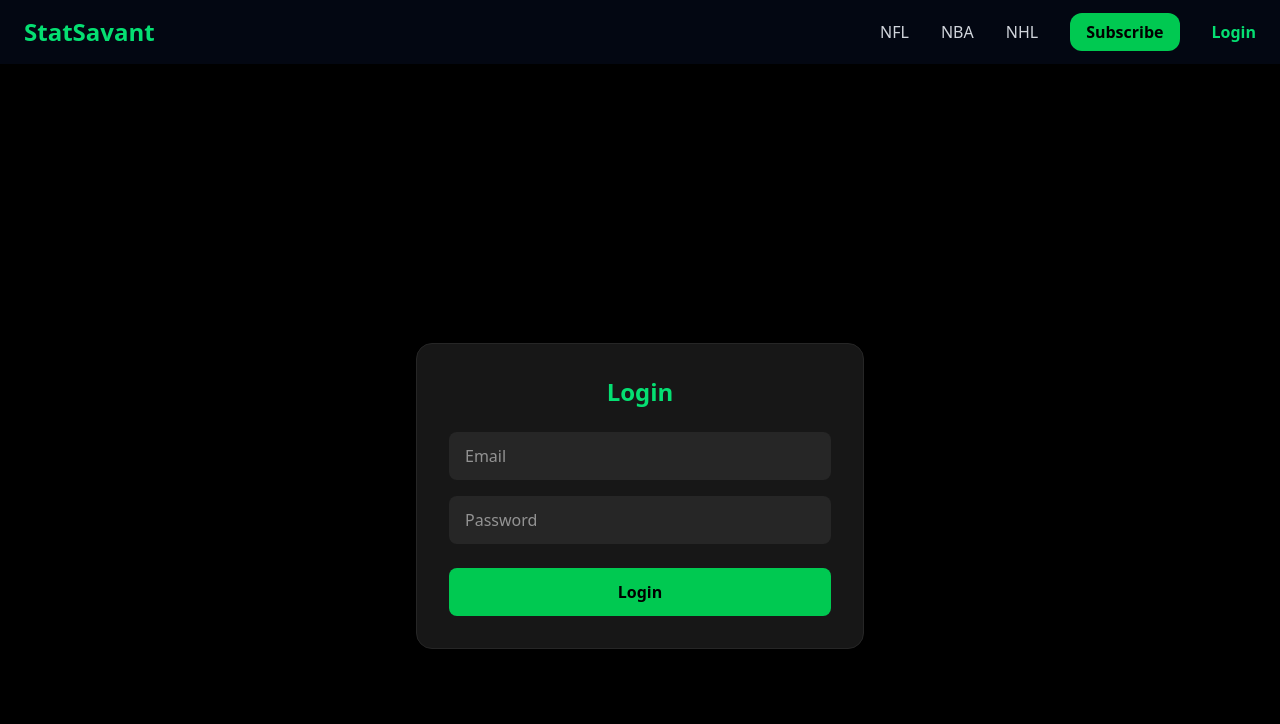
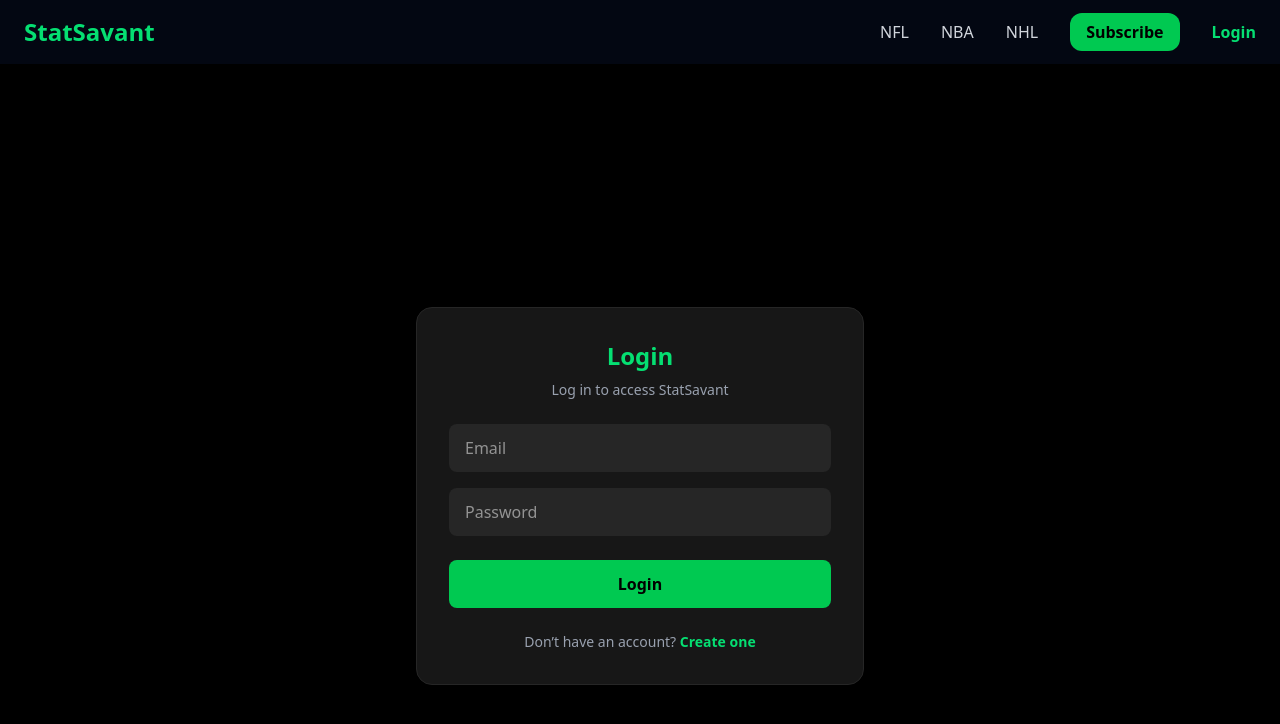
Before and after one commit to StatSavant1/statsavant, a Next.js app: page /login in a window 1280 px wide. Shown: the top 724 px of the page. Built offline with nearby package versions, Linux system fonts and the light colour scheme; no server answers.

Commit message:
Add login/signup toggle and complete auth-first subscription flow

```diff
--- a/app/login/page.tsx
+++ b/app/login/page.tsx
@@ -1,6 +1,7 @@
 "use client";
 
 import { useState } from "react";
+import { useSearchParams } from "next/navigation";
 import { createBrowserClient } from "@supabase/ssr";
 import { useAuth } from "@/components/AuthProvider";
 
@@ -11,13 +12,18 @@
   );
 
   const { refreshAuth } = useAuth();
+  const searchParams = useSearchParams();
 
+  // 🔁 Redirect after auth (default to /subscribe)
+  const redirectTo = searchParams.get("redirect") || "/subscribe";
+
+  const [mode, setMode] = useState<"login" | "signup">("login");
   const [email, setEmail] = useState("");
   const [password, setPassword] = useState("");
   const [loading, setLoading] = useState(false);
   const [error, setError] = useState<string | null>(null);
 
-  async function handleLogin(e: React.FormEvent) {
+  async function handleSubmit(e: React.FormEvent) {
     e.preventDefault();
     if (loading) return;
 
@@ -25,6 +31,7 @@
     setError(null);
 
     try {
+      if (mode === "login") {
         const { data, error } = await supabase.auth.signInWithPassword({
           email,
           password,
@@ -32,15 +39,26 @@
 
         if (error) throw error;
         if (!data.session) throw new Error("No session returned");
+      } else {
+        const { data, error } = await supabase.auth.signUp({
+          email,
+          password,
+        });
 
-      // 🔑 CRITICAL: re-hydrate client auth from server cookies
+        if (error) throw error;
+        if (!data.session) {
+          throw new Error("Account created. Please check your email to confirm.");
+        }
+      }
+
+      // 🔑 Re-hydrate auth state from cookies
       await refreshAuth();
 
-      // 🔥 Force full navigation so middleware + navbar sync
-      window.location.replace("/");
+      // 🔥 Full navigation so navbar + middleware sync correctly
+      window.location.replace(redirectTo);
     } catch (err: any) {
-      console.error("Login error:", err);
-      setError(err.message || "Login failed");
+      console.error("Auth error:", err);
+      setError(err.message || "Something went wrong");
       setLoading(false);
     }
   }
@@ -48,13 +66,21 @@
   return (
     <main className="min-h-screen flex items-center justify-center bg-black px-4">
       <form
-        onSubmit={handleLogin}
+        onSubmit={handleSubmit}
         className="w-full max-w-md bg-neutral-900 border border-neutral-800 rounded-2xl p-8"
       >
-        <h1 className="text-2xl font-bold text-green-400 mb-6 text-center">
-          Login
+        {/* Header */}
+        <h1 className="text-2xl font-bold text-green-400 mb-2 text-center">
+          {mode === "login" ? "Login" : "Create Account"}
         </h1>
 
+        <p className="text-sm text-gray-400 mb-6 text-center">
+          {mode === "login"
+            ? "Log in to access StatSavant"
+            : "Create an account to unlock StatSavant"}
+        </p>
+
+        {/* Email */}
         <input
           type="email"
           placeholder="Email"
@@ -64,6 +90,7 @@
           className="w-full mb-4 px-4 py-3 rounded-lg bg-neutral-800 text-white"
         />
 
+        {/* Password */}
         <input
           type="password"
           placeholder="Password"
@@ -73,17 +100,52 @@
           className="w-full mb-6 px-4 py-3 rounded-lg bg-neutral-800 text-white"
         />
 
+        {/* Submit */}
         <button
           type="submit"
           disabled={loading}
           className="w-full bg-green-500 hover:bg-green-600 text-black font-bold py-3 rounded-lg transition disabled:opacity-50"
         >
-          {loading ? "Logging in…" : "Login"}
+          {loading
+            ? mode === "login"
+              ? "Logging in…"
+              : "Creating account…"
+            : mode === "login"
+            ? "Login"
+            : "Create Account"}
         </button>
 
+        {/* Error */}
         {error && (
           <p className="text-red-400 text-sm mt-4 text-center">{error}</p>
         )}
+
+        {/* Toggle */}
+        <p className="text-sm text-gray-400 mt-6 text-center">
+          {mode === "login" ? (
+            <>
+              Don’t have an account?{" "}
+              <button
+                type="button"
+                onClick={() => setMode("signup")}
+                className="text-green-400 hover:underline font-semibold"
+              >
+                Create one
+              </button>
+            </>
+          ) : (
+            <>
+              Already have an account?{" "}
+              <button
+                type="button"
+                onClick={() => setMode("login")}
+                className="text-green-400 hover:underline font-semibold"
+              >
+                Login
+              </button>
+            </>
+          )}
+        </p>
       </form>
     </main>
   );
```
Lines whose indentation alone changed are shown as unchanged.
